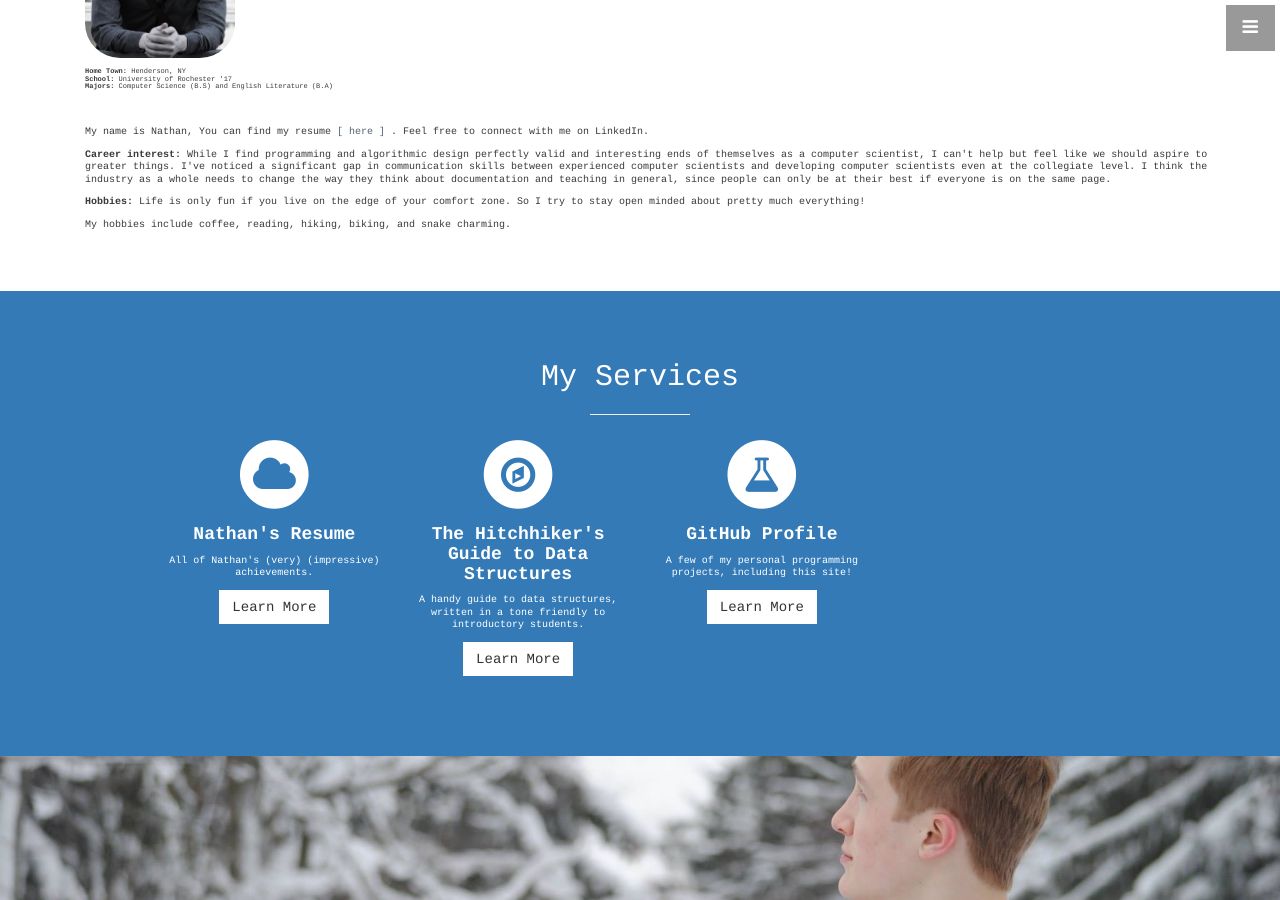
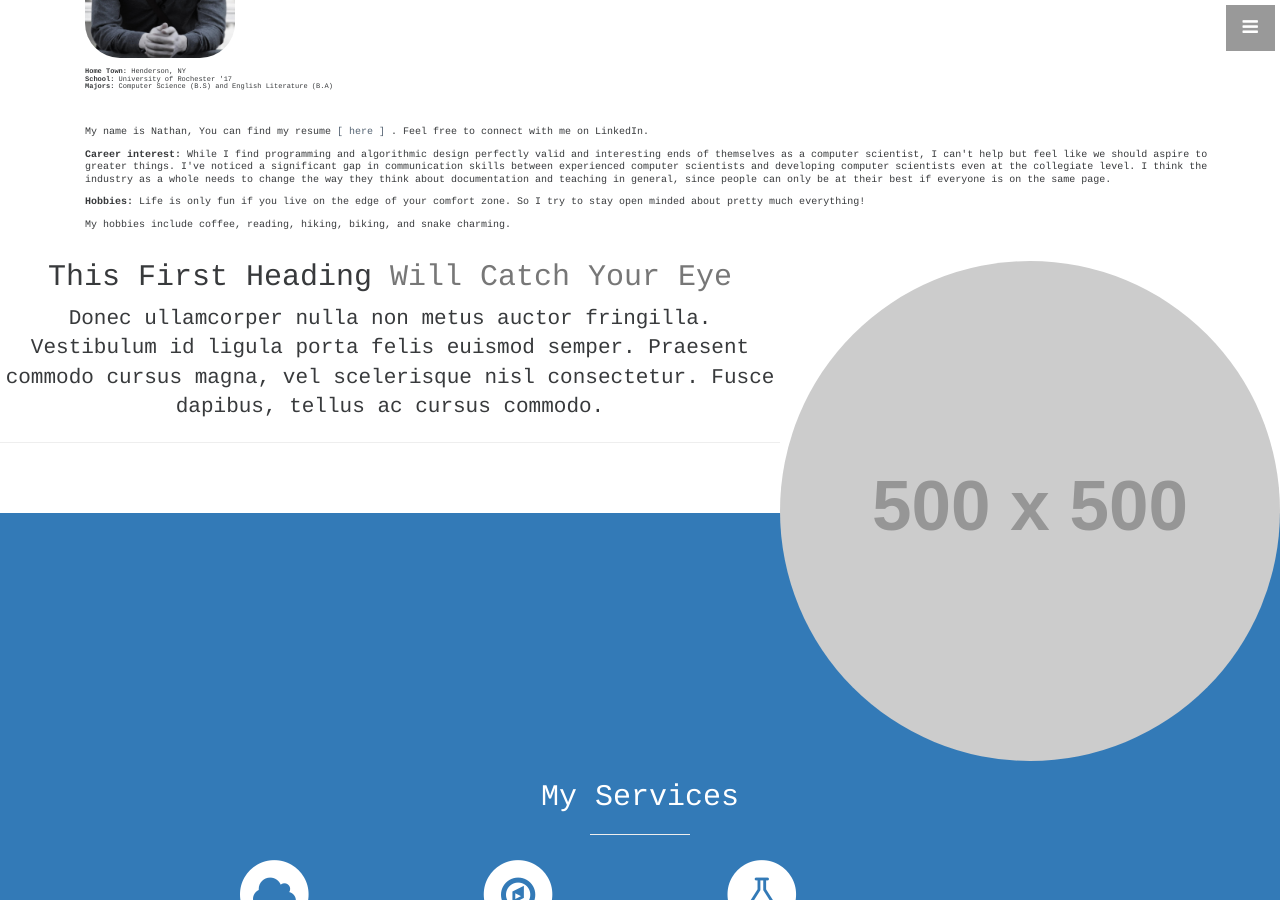
Before and after one commit to nathan-contino/nathan-contino.github.io, a Jekyll site: the page built from index.html, in a window 1280 px wide and 900 px high, scrolled down 1092 px. Built offline with Jekyll 4.4.1, drawn with Linux system fonts in a browser that asks for light colours.

Commit message:
new about
Former-commit-id: 6a019fdabc74429bc0bac706cc602549f7255d4c [formerly 3b66d175dab9be742b4d5ca172102bc787e0f4e0] [formerly e9645cdf7ba48a592e3bbe82962d51d5cad6230a [formerly c86f47446364ddde03785757be98a3da4a867130]]
Former-commit-id: 04f712bb80eb29e89a28f1b604359e9dd58b59d0 [formerly c8e09b70106fee470b0d011eca15bf7b537b310b]
Former-commit-id: 381b4ce14ee72097843cb2515ded191f6d3909f9

```diff
--- a/_includes/about.html
+++ b/_includes/about.html
@@ -36,5 +36,14 @@
   </div>
   </div>
   </div>
+  <div class="featurette" id="about">
+            <img class="featurette-image img-circle img-responsive pull-right" src="http://placehold.it/500x500">
+            <h2 class="featurette-heading">This First Heading
+                <span class="text-muted">Will Catch Your Eye</span>
+            </h2>
+            <p class="lead">Donec ullamcorper nulla non metus auctor fringilla. Vestibulum id ligula porta felis euismod semper. Praesent commodo cursus magna, vel scelerisque nisl consectetur. Fusce dapibus, tellus ac cursus commodo.</p>
+        </div>
+
+        <hr class="featurette-divider">
   <!-- /.container -->
 </section>
```
